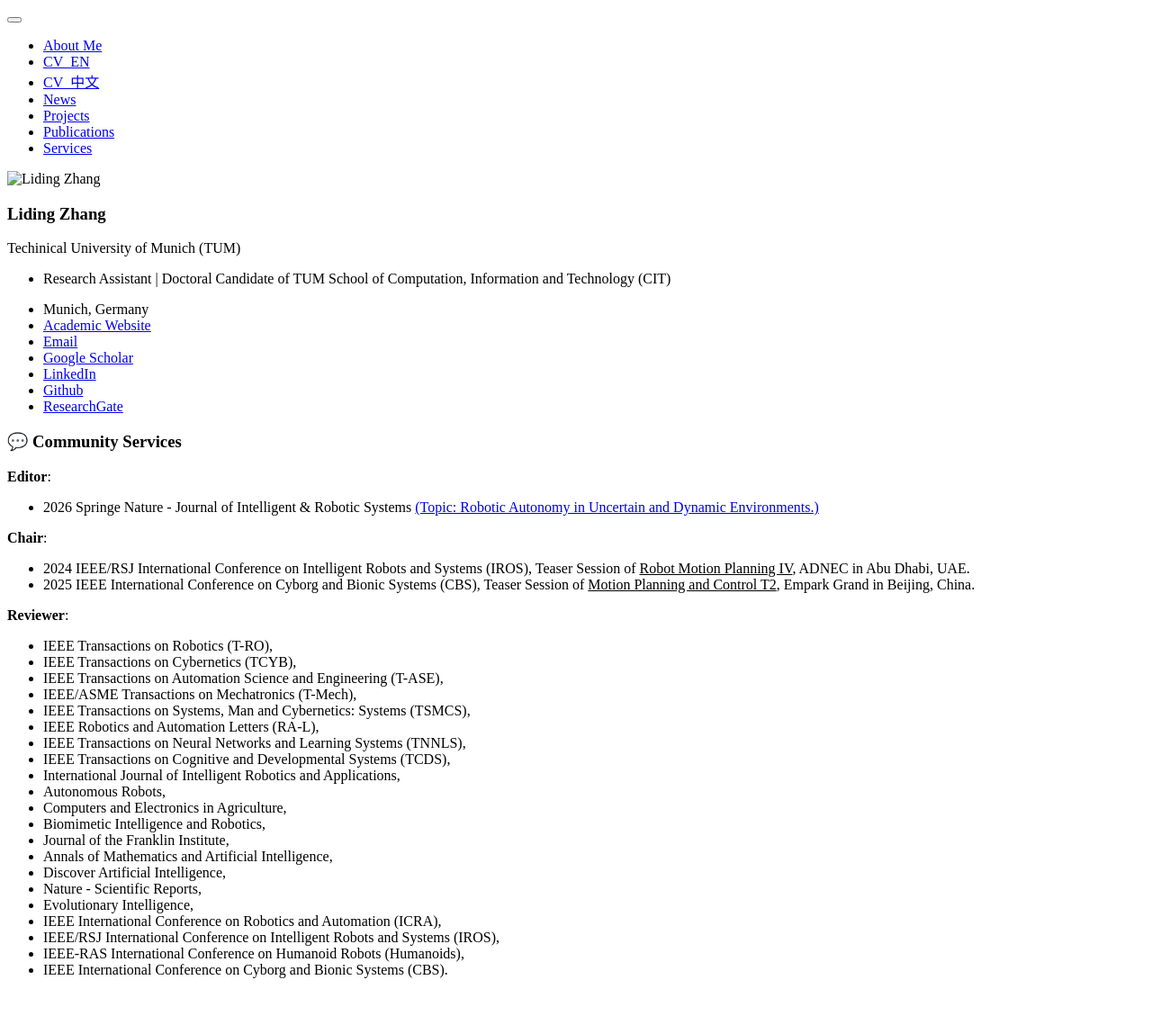
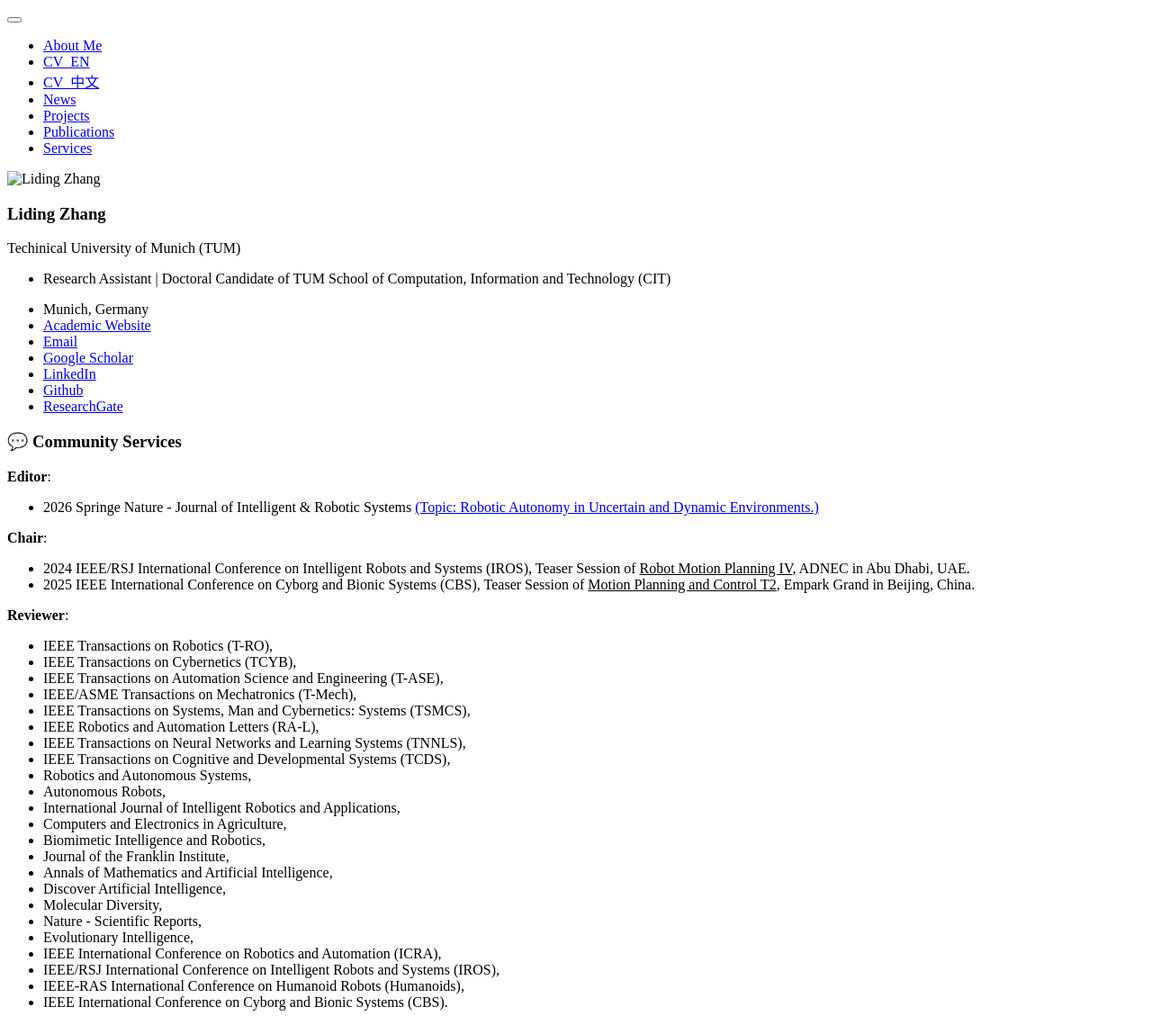
Before and after one commit to Liding-Zhang/liding-zhang.github.io, a Jekyll site: the page built from _pages/includes/services.md, in a window 1280 px wide. Shown: the whole page at 90% size. Built offline with Jekyll 4.4.1, drawn with Linux system fonts in a browser that asks for light colours; our own code applies the rules of GitHub Pages for plain Markdown files; before the commit the page ends 1103 px from its top, so only the background shows below that.

Commit message:
add recenet reviewer list

```diff
--- a/_pages/includes/services.md
+++ b/_pages/includes/services.md
@@ -19,13 +19,15 @@
 - IEEE Robotics and Automation Letters (RA-L),
 - IEEE Transactions on Neural Networks and Learning Systems (TNNLS),
 - IEEE Transactions on Cognitive and Developmental Systems (TCDS),
+- Robotics and Autonomous Systems,
+- Autonomous Robots,
 - International Journal of Intelligent Robotics and Applications,
-- Autonomous Robots,
 - Computers and Electronics in Agriculture,
 - Biomimetic Intelligence and Robotics,
 - Journal of the Franklin Institute,
 - Annals of Mathematics and Artificial Intelligence,
 - Discover Artificial Intelligence,
+- Molecular Diversity,
 - Nature - Scientific Reports,
 - Evolutionary Intelligence,
 - IEEE International Conference on Robotics and Automation (ICRA),
```
Also changed, not shown: 2 other files.
